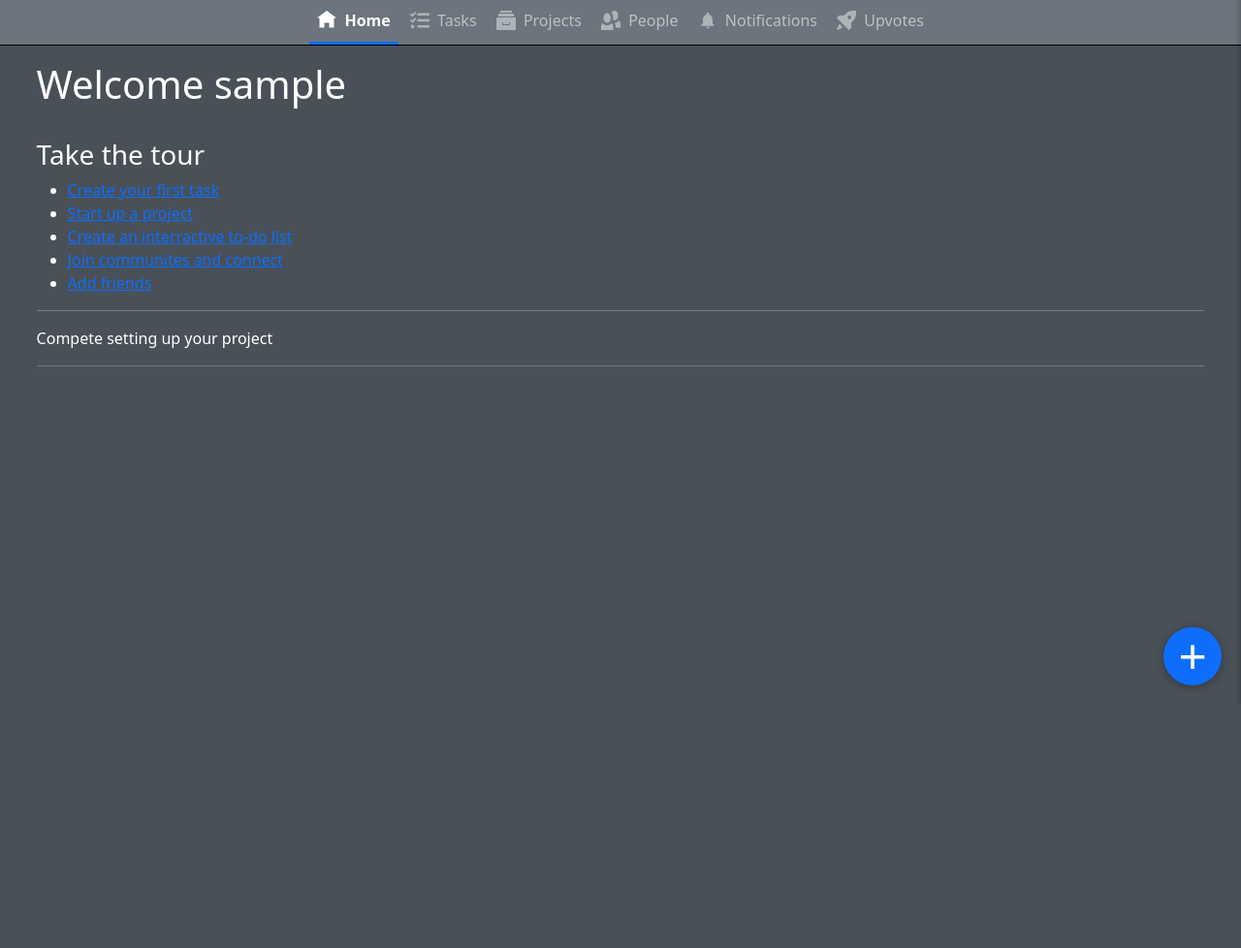
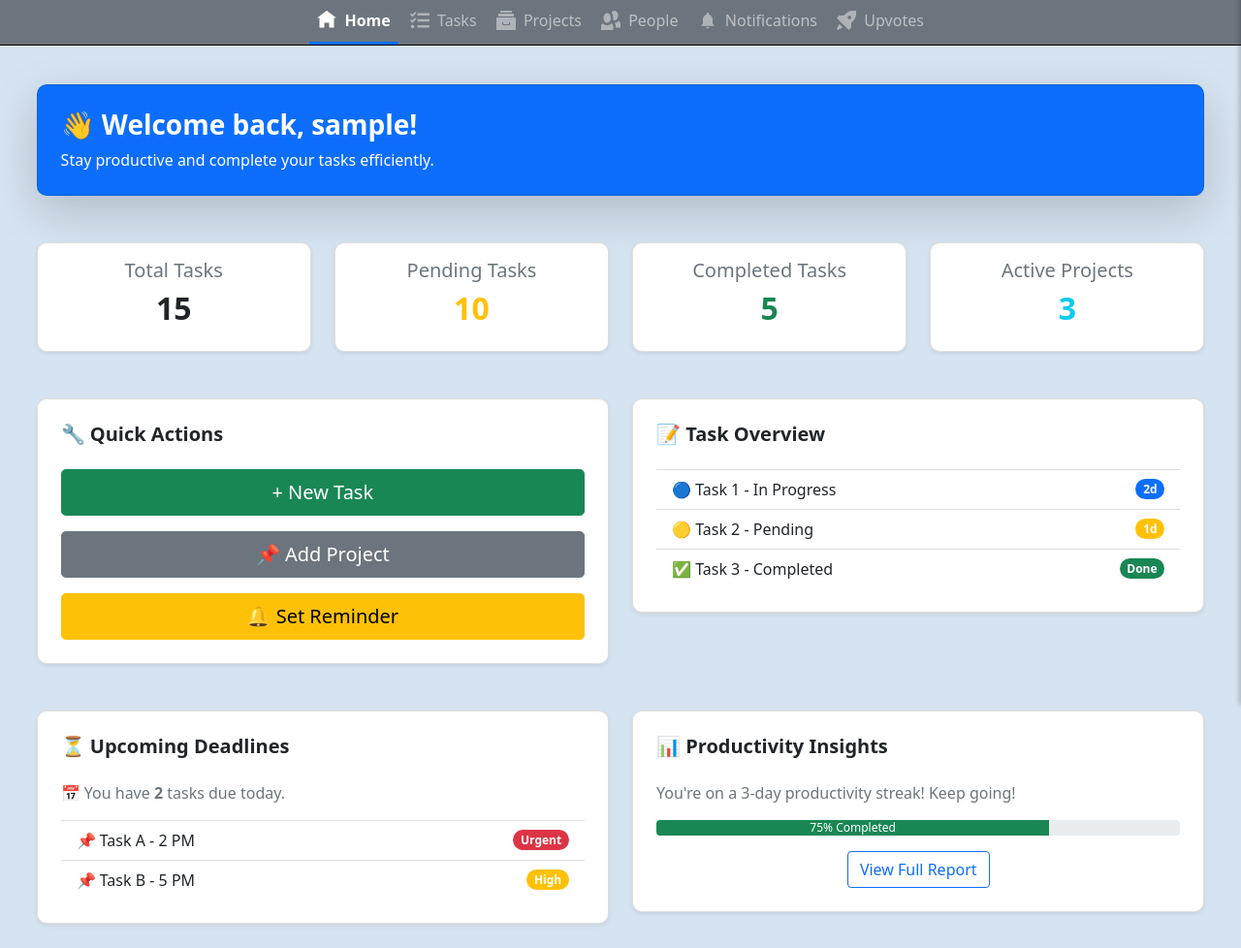
Before and after one commit to Sam-3l/TaskFlow, a Flask app: page /dashboard in a window 1280 px wide; the page is wider, and only the part inside the window is pictured. Shown: the part 73-1051 px from the top of that part at 97% size. Before the commit the page ends 795 px from the top of that part, so only its background shows below. Run offline with Flask 3, Linux system fonts and the light colour scheme; the visitor is signed in with stand-in values (Sample User, id 1).

Commit message:
dashboard design

```diff
--- a/app/main/routes.py
+++ b/app/main/routes.py
@@ -33,7 +33,14 @@ def home():
 @main.route("/dashboard")
 @login_required
 def dashboard():
-    return render_template("dashboard.html", user=current_user, active_page="home")
+    stats = {
+        "total_tasks": 15,
+        "pending_tasks": 10,
+        "completed_tasks": 5,
+        "active_projects": 3,
+        "deadlines_today": 2
+    }
+    return render_template("dashboard.html", user=current_user, active_page="home", stats=stats)
 
 @main.app_template_filter("days_diff")
 def date_diff(date1 : datetime, date2 : datetime) -> timedelta.days:
--- a/app/static/styles.css
+++ b/app/static/styles.css
@@ -2,7 +2,7 @@ body{
     background-color: rgb(248, 250, 247);
 }
 .auth_body{
-    background-color: #495057;
+    background-color: #cfdeeed5;
 }
 
 .navbar-fixed{
@@ -748,5 +748,39 @@ body{
     box-shadow: 0 4px 6px rgba(0, 0, 0, 0.1);
 }
 
+.equal-height {
+    display: flex;
+    flex-direction: column;
+    justify-content: center;
+    height: 100%;
+}
+
+.card {
+    border-radius: 10px;
+    box-shadow: 2px 2px 10px rgba(0, 0, 0, 0.1);
+}
+
+.quick-btn {
+    width: 100%;
+    padding: 12px;
+    font-weight: bold;
+    border-radius: 8px;
+}
+
+.list-group-item {
+    display: flex;
+    align-items: center;
+    justify-content: space-between;
+}
+
+@media (max-width: 768px) {
+    .equal-height {
+        margin-bottom: 15px;
+    }
+}
+
+.animate__animated {
+    animation-duration: 0.5s;
+}
 
 /* I NEED TO CHANGE THE DATE AND SELECT COLOR FROM BLACK  */
--- a/app/templates/dashboard.html
+++ b/app/templates/dashboard.html
@@ -3,58 +3,129 @@
 
 {% block content %}
 
-<div class="container-fluid home">
+<!-- Main Container -->
+<div class="container-fluid mt-4">
+    <!-- Welcome & Stats -->
     <div class="row">
-
-    <div class="col-12">
-        <h1>Welcome {{ user["fname"] }}</h1>
-        <br>
-        <h3>Take the tour</h3>
-        <ul>
-            <li><a href="#">Create your first task</a></li>
-            <li><a href="#">Start up a project</a></li>
-            <li><a href="#">Create an interractive to-do list</a></li>
-            <li><a href="#">Join communites and connect</a></li>
-            <li><a href="#">Add friends</a></li>
-        </ul>
-        <hr>
+        <div class="col-md-12">
+            <div class="card p-4 bg-primary text-white shadow-lg" data-aos="fade-down">
+                <h3 class="fw-bold">👋 Welcome back, {{ user["fname"] }}!</h3>
+                <p class="mb-0">Stay productive and complete your tasks efficiently.</p>
+            </div>
+        </div>
     </div>
 
-    <div class="col-12">
-        Compete setting up your project
-        <hr>
+    <!-- Quick Stats -->
+    <div class="row g-4 mt-4">
+        <div class="col-md-3" data-aos="fade-up">
+            <div class="card p-3 text-center shadow-sm">
+                <h5 class="text-muted">Total Tasks</h5>
+                <h2 class="fw-bold text-dark">{{ stats.total_tasks }}</h2>
+            </div>
+        </div>
+        <div class="col-md-3" data-aos="fade-up" data-aos-delay="100">
+            <div class="card p-3 text-center shadow-sm">
+                <h5 class="text-muted">Pending Tasks</h5>
+                <h2 class="fw-bold text-warning">{{ stats.pending_tasks }}</h2>
+            </div>
+        </div>
+        <div class="col-md-3" data-aos="fade-up" data-aos-delay="200">
+            <div class="card p-3 text-center shadow-sm">
+                <h5 class="text-muted">Completed Tasks</h5>
+                <h2 class="fw-bold text-success">{{ stats.completed_tasks }}</h2>
+            </div>
+        </div>
+        <div class="col-md-3" data-aos="fade-up" data-aos-delay="300">
+            <div class="card p-3 text-center shadow-sm">
+                <h5 class="text-muted">Active Projects</h5>
+                <h2 class="fw-bold text-info">{{ stats.active_projects }}</h2>
+            </div>
+        </div>
     </div>
 
+    <!-- Quick Actions & Tasks -->
+    <div class="row g-4 mt-4">
+        <div class="col-md-6" data-aos="fade-right">
+            <div class="card p-4 shadow-sm">
+                <h5 class="fw-bold mb-4 text-dark">🔧 Quick Actions</h5>
+                <button class="btn btn-success btn-lg w-100 mb-3">+ New Task</button>
+                <button class="btn btn-secondary btn-lg w-100 mb-3">📌 Add Project</button>
+                <button class="btn btn-warning btn-lg w-100">🔔 Set Reminder</button>
+            </div>
+        </div>
+        <div class="col-md-6" data-aos="fade-left">
+            <div class="card p-4 shadow-sm">
+                <h5 class="fw-bold mb-4 text-dark">📝 Task Overview</h5>
+                <ul class="list-group list-group-flush">
+                    <li class="list-group-item d-flex justify-content-between align-items-center">
+                        <span>🔵 Task 1 - In Progress</span>
+                        <span class="badge bg-primary rounded-pill">2d</span>
+                    </li>
+                    <li class="list-group-item d-flex justify-content-between align-items-center">
+                        <span>🟡 Task 2 - Pending</span>
+                        <span class="badge bg-warning rounded-pill">1d</span>
+                    </li>
+                    <li class="list-group-item d-flex justify-content-between align-items-center">
+                        <span>✅ Task 3 - Completed</span>
+                        <span class="badge bg-success rounded-pill">Done</span>
+                    </li>
+                </ul>
+            </div>
+        </div>
+    </div>
+
+    <!-- Deadlines & Insights -->
+    <div class="row g-4 mt-4">
+        <div class="col-md-6" data-aos="fade-right">
+            <div class="card p-4 shadow-sm">
+                <h5 class="fw-bold mb-4 text-dark">⏳ Upcoming Deadlines</h5>
+                <p class="text-muted">📅 You have <b>{{ stats.deadlines_today }}</b> tasks due today.</p>
+                <ul class="list-group list-group-flush">
+                    <li class="list-group-item d-flex justify-content-between align-items-center">
+                        <span>📌 Task A - 2 PM</span>
+                        <span class="badge bg-danger rounded-pill">Urgent</span>
+                    </li>
+                    <li class="list-group-item d-flex justify-content-between align-items-center">
+                        <span>📌 Task B - 5 PM</span>
+                        <span class="badge bg-warning rounded-pill">High</span>
+                    </li>
+                </ul>
+            </div>
+        </div>
+        <div class="col-md-6" data-aos="fade-left">
+            <div class="card p-4 shadow-sm">
+                <h5 class="fw-bold mb-4 text-dark">📊 Productivity Insights</h5>
+                <p class="text-muted">You're on a 3-day productivity streak! Keep going!</p>
+                <div class="progress mb-3">
+                    <div class="progress-bar bg-success" style="width: 75%">75% Completed</div>
+                </div>
+                <div class="text-center">
+                    <button class="btn btn-outline-primary">View Full Report</button>
+                </div>
+            </div>
+        </div>
     </div>
 </div>
 
-<div class="fab-container">
-    <button class="fab" id="fab">
-        <span class="fab-icon">+</span>
-    </button>
-    <ul class="fab-options" id="fab-options">
-        <li><a href="/dashboard/tasks/new" class="fab-option">New Task</a></li>
-        <li><a href="#" class="fab-option">New Project</a></li>
-        <li><a href="#" class="fab-option">New Connection</a></li>
-    </ul>
-</div>
-
+<!-- Flash Messages -->
 {% with messages = get_flashed_messages() %}
     {% for message in messages %}
         {% if message %}
-            <div id="flash-message" class="flash-message">
-                <span>
-                    {{ message }}
-                </span>
+            <div id="flash-message" class="flash-message" data-aos="fade-in">
+                <span>{{ message }}</span>
                 <button id="close-btn" class="close-btn">&times;</button>
             </div>
-            <script>
-                document.addEventListener('DOMContentLoaded', function() {
-                    flash();
-                });
-            </script>
         {% endif %}
     {% endfor %}
 {% endwith %}
 
+<script>
+    document.addEventListener('DOMContentLoaded', function() {
+        AOS.init({
+            duration: 1000,
+            once: true
+        });
+    });
+</script>
+
 {% endblock %}
--- a/app/templates/parents/auth_base.html
+++ b/app/templates/parents/auth_base.html
@@ -5,7 +5,10 @@
     <meta name="viewport" content="width=device-width, initial-scale=1.0">
     <link rel="icon" href="{{ url_for('static', filename='images/logo.png') }}">
     <link href="https://cdn.jsdelivr.net/npm/bootstrap@5.0.2/dist/css/bootstrap.min.css" rel="stylesheet" integrity="sha384-EVSTQN3/azprG1Anm3QDgpJLIm9Nao0Yz1ztcQTwFspd3yD65VohhpuuCOmLASjC" crossorigin="anonymous">
+    <link rel="stylesheet" href="https://cdnjs.cloudflare.com/ajax/libs/animate.css/4.1.1/animate.min.css">
     <link rel="stylesheet" href=" {{ url_for('static', filename='styles.css') }} ">
+    <!-- AOS CSS -->
+    <link rel="stylesheet" href="https://cdnjs.cloudflare.com/ajax/libs/aos/2.3.4/aos.css">
     <title>{% block title %}{% endblock %}</title>
 </head>
 <body class="auth_body">
@@ -188,7 +191,9 @@
     {% endblock %}
 </div>
 
-    <script src="{{ url_for('static', filename='script.js') }}"></script>
-    <script src="https://cdn.jsdelivr.net/npm/bootstrap@5.0.2/dist/js/bootstrap.bundle.min.js" integrity="sha384-MrcW6ZMFYlzcLA8Nl+NtUVF0sA7MsXsP1UyJoMp4YLEuNSfAP+JcXn/tWtIaxVXM" crossorigin="anonymous"></script>
+<script src="{{ url_for('static', filename='script.js') }}"></script>
+<script src="https://cdn.jsdelivr.net/npm/bootstrap@5.0.2/dist/js/bootstrap.bundle.min.js" integrity="sha384-MrcW6ZMFYlzcLA8Nl+NtUVF0sA7MsXsP1UyJoMp4YLEuNSfAP+JcXn/tWtIaxVXM" crossorigin="anonymous"></script>
+<script src="https://cdnjs.cloudflare.com/ajax/libs/aos/2.3.4/aos.js"></script>
+
 </body>
 </html>
```
